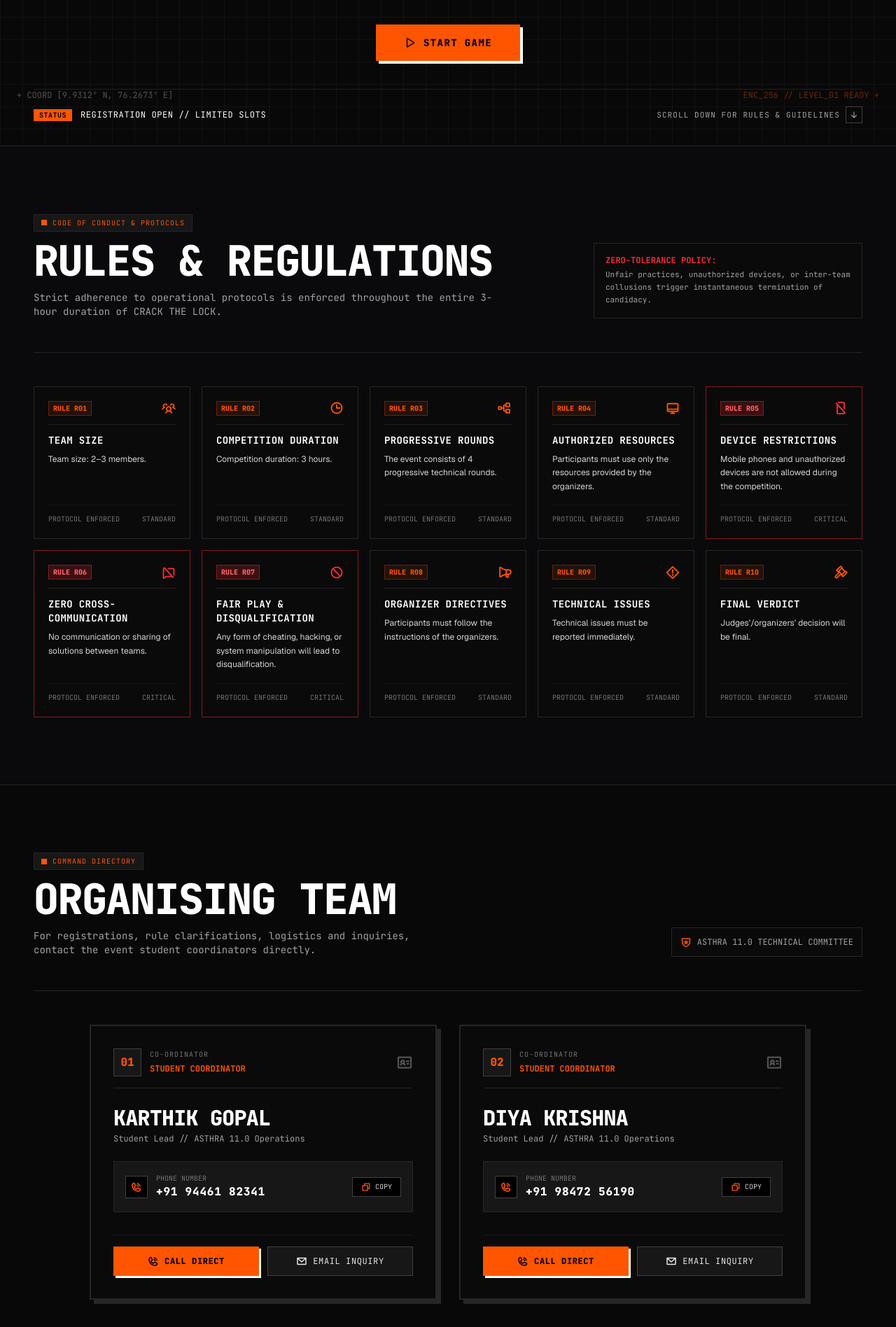
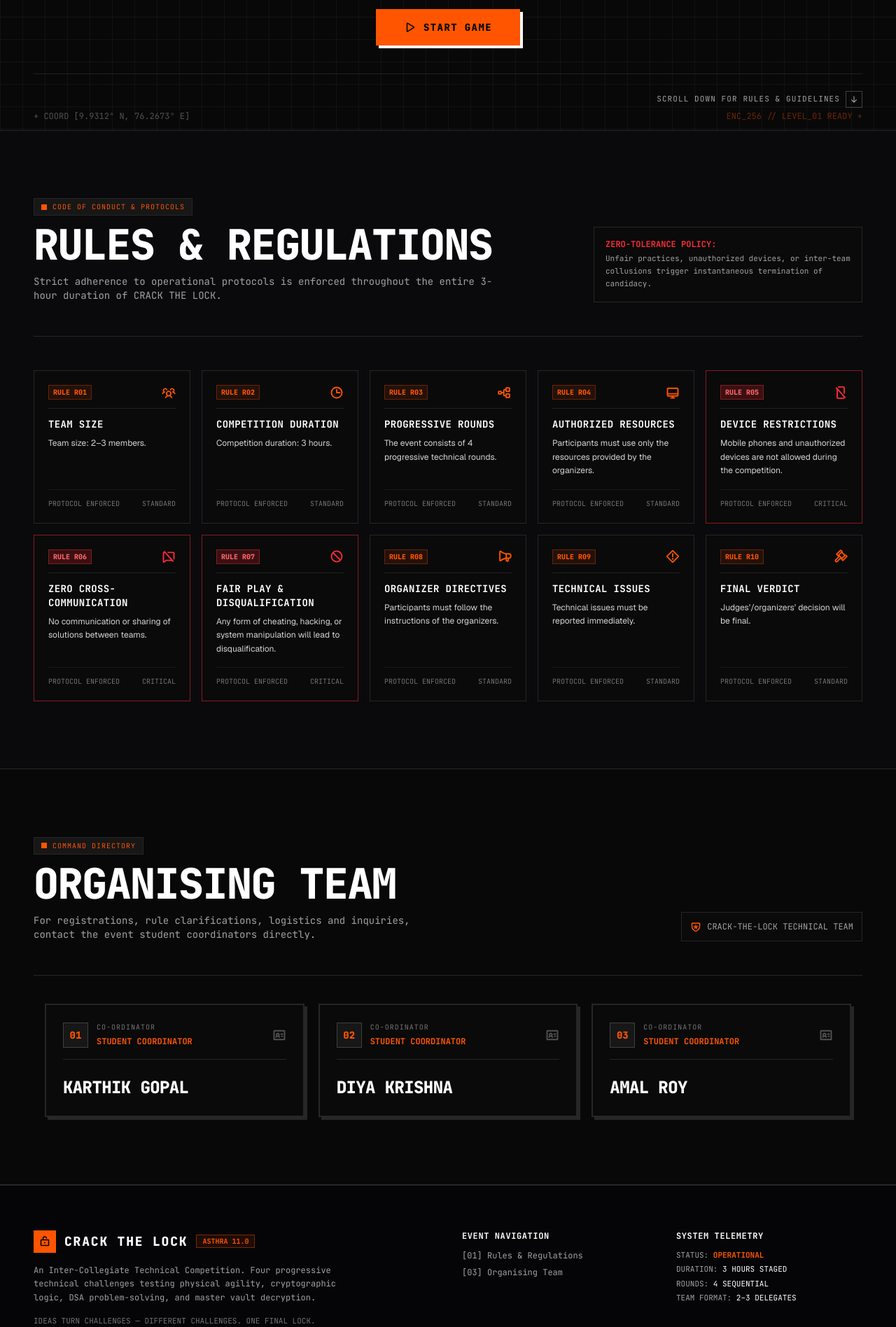
Before and after one commit to dariogeorge21/crack-the-code, a Next.js app: page / in a window 1280 px wide. Shown: the part 744-2640 px from the top of the page at 70% size. Built offline with nearby package versions, Linux system fonts and the light colour scheme.

Commit message:
ui(coordinators): minimize coordinator cards, remove contact boxes and add Amal Roy as 3rd coordinator

```diff
--- a/components/layout/navbar.tsx
+++ b/components/layout/navbar.tsx
@@ -56,11 +56,11 @@ export function Navbar({
           : "bg-transparent border-b border-white/5"
       }`}
     >
-      <div className="max-w-7xl mx-auto px-4 sm:px-6 lg:px-8 h-16 flex items-center justify-between">
+      <div className="max-w-7xl mx-auto px-4 sm:px-6 lg:px-8 h-16 flex items-center justify-between relative">
         {/* Brand */}
         <a
           href="#"
-          className="flex items-center gap-3 group select-none"
+          className="flex items-center gap-3 group select-none relative z-10"
         >
           <div className="w-8 h-8 bg-[#ff5500] flex items-center justify-center text-black font-black text-xs group-hover:bg-white transition-colors">
             <LockOpen weight="bold" className="size-4" />
@@ -81,7 +81,7 @@ export function Navbar({
         </a>
 
         {/* Desktop Navigation */}
-        <nav className="hidden md:flex items-center justify-center gap-8 text-xs font-mono flex-1 px-4">
+        <nav className="hidden md:flex absolute left-1/2 -translate-x-1/2 items-center justify-center gap-8 text-xs font-mono z-10">
           {navLinks.map((link) => (
             <a
               key={link.href}
@@ -94,7 +94,7 @@ export function Navbar({
         </nav>
 
         {/* Action Controls */}
-        <div className="flex items-center gap-3">
+        <div className="flex items-center gap-3 relative z-10">
           {/* Master Key HUD in Header */}
           {activeTeamMasterCode && (
             <MasterKeyHud
--- a/components/sections/coordinators-section.tsx
+++ b/components/sections/coordinators-section.tsx
@@ -1,30 +1,9 @@
 "use client";
 
-import { useState } from "react";
 import { EVENT_DATA } from "@/constants";
-import { Coordinator } from "@/types";
-import {
-  PhoneCall,
-  Copy,
-  Check,
-  EnvelopeSimple,
-  IdentificationCard,
-  Users,
-  Terminal,
-  ShieldStar
-} from "@phosphor-icons/react";
+import { IdentificationCard, ShieldStar } from "@phosphor-icons/react";
 
 export function CoordinatorsSection() {
-  const [copiedName, setCopiedName] = useState<string | null>(null);
-
-  const handleCopyPhone = (person: Coordinator) => {
-    navigator.clipboard.writeText(person.phone);
-    setCopiedName(person.name);
-    setTimeout(() => {
-      setCopiedName(null);
-    }, 2500);
-  };
-
   return (
     <section
       id="coordinators"
@@ -48,21 +27,20 @@ export function CoordinatorsSection() {
 
           <div className="flex items-center gap-2 text-xs font-mono text-neutral-400 bg-neutral-950 p-3 border border-neutral-800">
             <ShieldStar weight="bold" className="size-4 text-[#ff5500]" />
-            <span>ASTHRA 11.0 TECHNICAL COMMITTEE</span>
+            <span>CRACK-THE-LOCK TECHNICAL TEAM</span>
           </div>
         </div>
 
-        {/* Coordinators Grid */}
-        <div className="mt-12 grid grid-cols-1 md:grid-cols-2 gap-8 max-w-5xl mx-auto">
+        {/* Coordinators Grid: Minimized Cards */}
+        <div className="mt-10 grid grid-cols-1 sm:grid-cols-2 lg:grid-cols-3 gap-5 max-w-6xl mx-auto">
           {EVENT_DATA.coordinators.map((coordinator, idx) => (
             <div
               key={coordinator.name}
-              className="p-8 bg-neutral-950 border-2 border-neutral-800 hover:border-[#ff5500] transition-all duration-300 shadow-[6px_6px_0px_0px_#27272a] hover:shadow-[6px_6px_0px_0px_#ff5500] flex flex-col justify-between"
+              className="p-5 sm:p-6 bg-neutral-950 border-2 border-neutral-800 hover:border-[#ff5500] transition-all duration-300 shadow-[4px_4px_0px_0px_#27272a] hover:shadow-[4px_4px_0px_0px_#ff5500] flex flex-col justify-between group"
             >
-              <div>
-                <div className="flex items-center justify-between pb-4 border-b border-neutral-800">
+              <div className="flex items-center justify-between pb-3.5 border-b border-neutral-800">
                 <div className="flex items-center gap-3">
-                    <div className="w-10 h-10 bg-neutral-900 border border-neutral-700 flex items-center justify-center text-[#ff5500] font-black">
+                  <div className="w-9 h-9 bg-neutral-900 border border-neutral-700 flex items-center justify-center text-[#ff5500] font-black text-sm group-hover:border-[#ff5500] transition-colors">
                     0{idx + 1}
                   </div>
                   <div>
@@ -75,72 +53,13 @@ export function CoordinatorsSection() {
                   </div>
                 </div>
 
-                  <IdentificationCard weight="bold" className="size-6 text-neutral-600" />
+                <IdentificationCard weight="bold" className="size-5 text-neutral-600 group-hover:text-[#ff5500] transition-colors" />
               </div>
 
-                <div className="mt-6">
-                  <h3 className="text-2xl sm:text-3xl font-black uppercase text-white tracking-tight">
+              <div className="mt-5 pt-1">
+                <h3 className="text-xl sm:text-2xl font-black uppercase text-white tracking-tight group-hover:text-[#ff5500] transition-colors">
                   {coordinator.name}
                 </h3>
-                  <p className="text-xs text-neutral-400 font-mono mt-1">
-                    Student Lead // ASTHRA 11.0 Operations
-                  </p>
-                </div>
-
-                {/* Phone Contact Display Box */}
-                <div className="mt-6 p-4 bg-neutral-900 border border-neutral-800 flex items-center justify-between">
-                  <div className="flex items-center gap-3">
-                    <div className="w-8 h-8 bg-black border border-neutral-700 flex items-center justify-center text-[#ff5500]">
-                      <PhoneCall weight="bold" className="size-4" />
-                    </div>
-                    <div>
-                      <span className="text-[10px] font-mono text-neutral-500 block">
-                        PHONE NUMBER
-                      </span>
-                      <span className="text-sm sm:text-base font-mono font-black tracking-wider text-white">
-                        {coordinator.displayPhone}
-                      </span>
-                    </div>
-                  </div>
-
-                  {/* Copy Button */}
-                  <button
-                    type="button"
-                    onClick={() => handleCopyPhone(coordinator)}
-                    className="px-3 py-1.5 bg-black border border-neutral-700 hover:border-[#ff5500] text-xs font-mono text-neutral-300 hover:text-white flex items-center gap-1.5 transition-colors"
-                  >
-                    {copiedName === coordinator.name ? (
-                      <>
-                        <Check weight="bold" className="size-3.5 text-green-400" />
-                        <span className="text-[10px] text-green-400 font-bold">COPIED</span>
-                      </>
-                    ) : (
-                      <>
-                        <Copy weight="bold" className="size-3.5 text-[#ff5500]" />
-                        <span className="text-[10px] uppercase">COPY</span>
-                      </>
-                    )}
-                  </button>
-                </div>
-              </div>
-
-              {/* Action Buttons */}
-              <div className="mt-8 pt-4 border-t border-neutral-900 grid grid-cols-2 gap-3 font-mono text-xs">
-                <a
-                  href={`tel:${coordinator.phone.replace(/\s+/g, "")}`}
-                  className="py-3 px-4 bg-[#ff5500] hover:bg-white text-black font-black text-center tracking-wider uppercase transition-all shadow-[3px_3px_0px_0px_#ffffff] flex items-center justify-center gap-2"
-                >
-                  <PhoneCall weight="bold" className="size-4" />
-                  <span>CALL DIRECT</span>
-                </a>
-
-                <a
-                  href={`mailto:${coordinator.email}`}
-                  className="py-3 px-4 bg-neutral-900 hover:bg-neutral-800 border border-neutral-700 hover:border-neutral-500 text-neutral-200 text-center tracking-wider uppercase transition-all flex items-center justify-center gap-2"
-                >
-                  <EnvelopeSimple weight="bold" className="size-4" />
-                  <span>EMAIL INQUIRY</span>
-                </a>
               </div>
             </div>
           ))}
--- a/components/sections/hero-section.tsx
+++ b/components/sections/hero-section.tsx
@@ -36,11 +36,16 @@ export function HeroSection({ onOpenIdeasModal, onStartGame }: HeroSectionProps
       <div className="absolute top-20 right-6 text-neutral-600 font-mono text-xs select-none pointer-events-none hidden md:block">
         VAULT_STATUS: ACTIVE +
       </div>
-      <div className="absolute bottom-16 left-6 text-neutral-600 font-mono text-xs select-none pointer-events-none hidden md:block">
-        + COORD [9.9312° N, 76.2673° E]
-      </div>
-      <div className="absolute bottom-16 right-6 text-[#ff5500]/40 font-mono text-xs select-none pointer-events-none hidden md:block">
-        ENC_256 // LEVEL_01 READY +
+
+      <div className="absolute bottom-0 left-0 right-0 px-4 sm:px-6 lg:px-12 pb-3 pointer-events-none hidden md:block">
+        <div className="max-w-7xl mx-auto flex items-end justify-between text-xs font-mono">
+          <div className="text-neutral-600 select-none">
+            + COORD [9.9312° N, 76.2673° E]
+          </div>
+          <div className="text-[#ff5500]/40 select-none">
+            ENC_256 // LEVEL_01 READY +
+          </div>
+        </div>
       </div>
 
       {/* Ambient background glow */}
@@ -106,7 +111,7 @@ export function HeroSection({ onOpenIdeasModal, onStartGame }: HeroSectionProps
             &ldquo;{EVENT_DATA.event.hero_message}&rdquo;
           </p>
           <p className="mt-3 text-xs sm:text-sm text-neutral-400 font-mono max-w-xl mx-auto leading-relaxed">
-            4 sequential physical, cryptographic, algorithmic and multi-tier locks.
+            4 sequential physical,algorithmic and multi-tier locks.
             Solve the clues, dismantle the firewalls, and crack the final vault.
           </p>
         </div>
@@ -127,7 +132,7 @@ export function HeroSection({ onOpenIdeasModal, onStartGame }: HeroSectionProps
           <div className="p-3 bg-neutral-950/80 border border-neutral-800 flex items-center justify-between opacity-80 hover:opacity-100 hover:border-neutral-500 transition-all">
             <div className="text-left font-mono">
               <span className="text-[10px] text-neutral-500 block">STAGE 02</span>
-              <span className="text-xs font-bold text-neutral-300">L2 DSA/CODE</span>
+              <span className="text-xs font-bold text-neutral-300">L2 CODE</span>
             </div>
             <div className="flex items-center gap-1 text-neutral-500">
               <Lock weight="bold" className="size-4" />
@@ -138,7 +143,7 @@ export function HeroSection({ onOpenIdeasModal, onStartGame }: HeroSectionProps
           <div className="p-3 bg-neutral-950/80 border border-neutral-800 flex items-center justify-between opacity-80 hover:opacity-100 hover:border-neutral-500 transition-all">
             <div className="text-left font-mono">
               <span className="text-[10px] text-neutral-500 block">STAGE 03</span>
-              <span className="text-xs font-bold text-neutral-300">L3 DSA/CODE</span>
+              <span className="text-xs font-bold text-neutral-300">L3 DSA</span>
             </div>
             <div className="flex items-center gap-1 text-neutral-500">
               <Lock weight="bold" className="size-4" />
@@ -176,16 +181,7 @@ export function HeroSection({ onOpenIdeasModal, onStartGame }: HeroSectionProps
       </div>
 
       {/* Bottom Live Marquee Ribbon */}
-      <div className="relative max-w-7xl mx-auto w-full pt-6 border-t border-neutral-800/80 flex flex-col sm:flex-row items-center justify-between gap-4 font-mono text-xs text-neutral-400 z-10">
-        <div className="flex items-center gap-3">
-          <span className="px-2 py-0.5 bg-[#ff5500] text-black font-bold text-[10px] tracking-wider uppercase">
-            STATUS
-          </span>
-          <span className="text-white text-xs tracking-wider">
-            REGISTRATION OPEN // LIMITED SLOTS
-          </span>
-        </div>
-
+      <div className="relative max-w-7xl mx-auto w-full pt-6 border-t border-neutral-800/80 flex items-center justify-center sm:justify-end gap-4 font-mono text-xs text-neutral-400 z-10">
         <a
           href="#rules"
           onClick={scrollToRules}
--- a/constants/event.ts
+++ b/constants/event.ts
@@ -170,5 +170,12 @@ export const EVENT_DATA = {
       displayPhone: "+91 98472 56190",
       email: "diya.asthra@college.edu",
     },
+    {
+      name: "Amal Roy",
+      role: "Student Coordinator",
+      phone: "+91 97453 18204",
+      displayPhone: "+91 97453 18204",
+      email: "amal.asthra@college.edu",
+    },
   ] as Coordinator[],
 };
```
Lines whose indentation alone changed are shown as unchanged.
